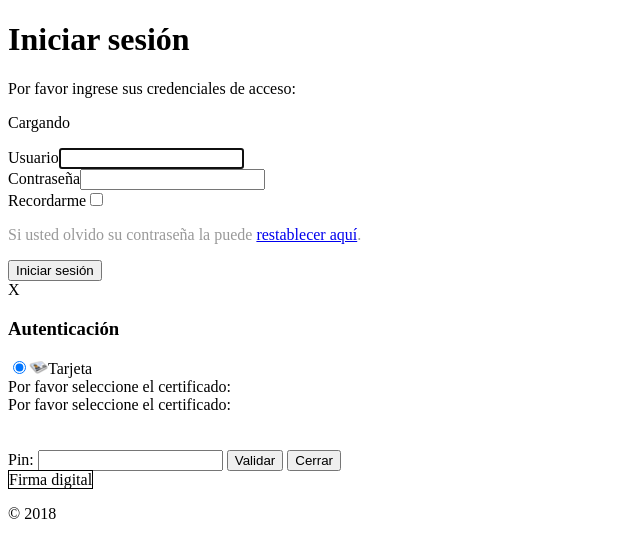
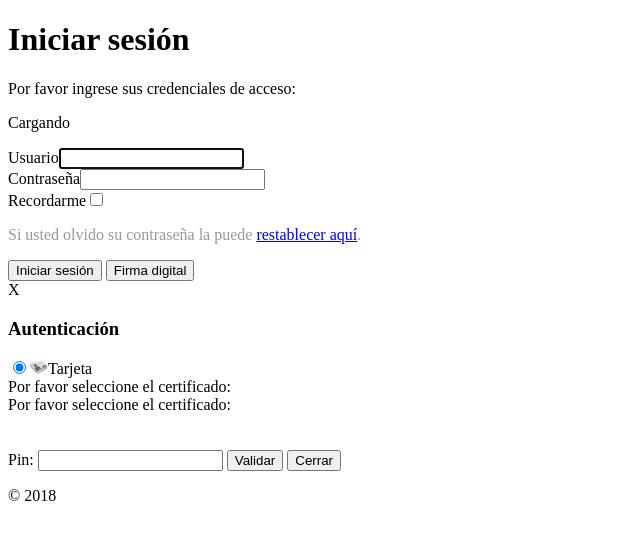
Before and after one commit to marlons87/ecm2, a Yii app: template frontend/views/site/login.php in a window 1280 px wide. Shown: the top 558 px of the page, without its empty margins (0-640 px from the left). Run offline with PHP 8.4 and a stand-in for Yii, Linux system fonts and the light colour scheme; the template is opened without the code that fills it, so the values that code supplies are empty; form fields are guessed from the names that the template uses; some libraries are stand-ins or nearby versions.

Commit message:
Proyecto para firma digital

```diff
--- a/frontend/views/site/login.php
+++ b/frontend/views/site/login.php
@@ -40,6 +40,7 @@ $this->params['breadcrumbs'][] = $this->title;
 
                 <div class="form-group">
                     <?= Html::submitButton('Iniciar sesión', ['class' => 'btn btn-primary', 'name' => 'login-button']) ?>
+                    <button class="btn btn-primary" onclick="showModalAutenticacion();">Firma digital</button>
                 </div>
 
         <div id="overlay" class="modalDialog">
@@ -76,12 +77,9 @@ $this->params['breadcrumbs'][] = $this->title;
             <div class="form-group">
 
 
-                    <span style="width:300px;height:100px;border:1px solid;" onclick="showModalAutenticacion();">Firma digital</span>
+<!--                    <span style="width:300px;height:100px;border:1px solid;" onclick="showModalAutenticacion();">Firma digital</span>-->
 
                 </div>
-
-
-
         </div>
     </div>
 </div>
```
